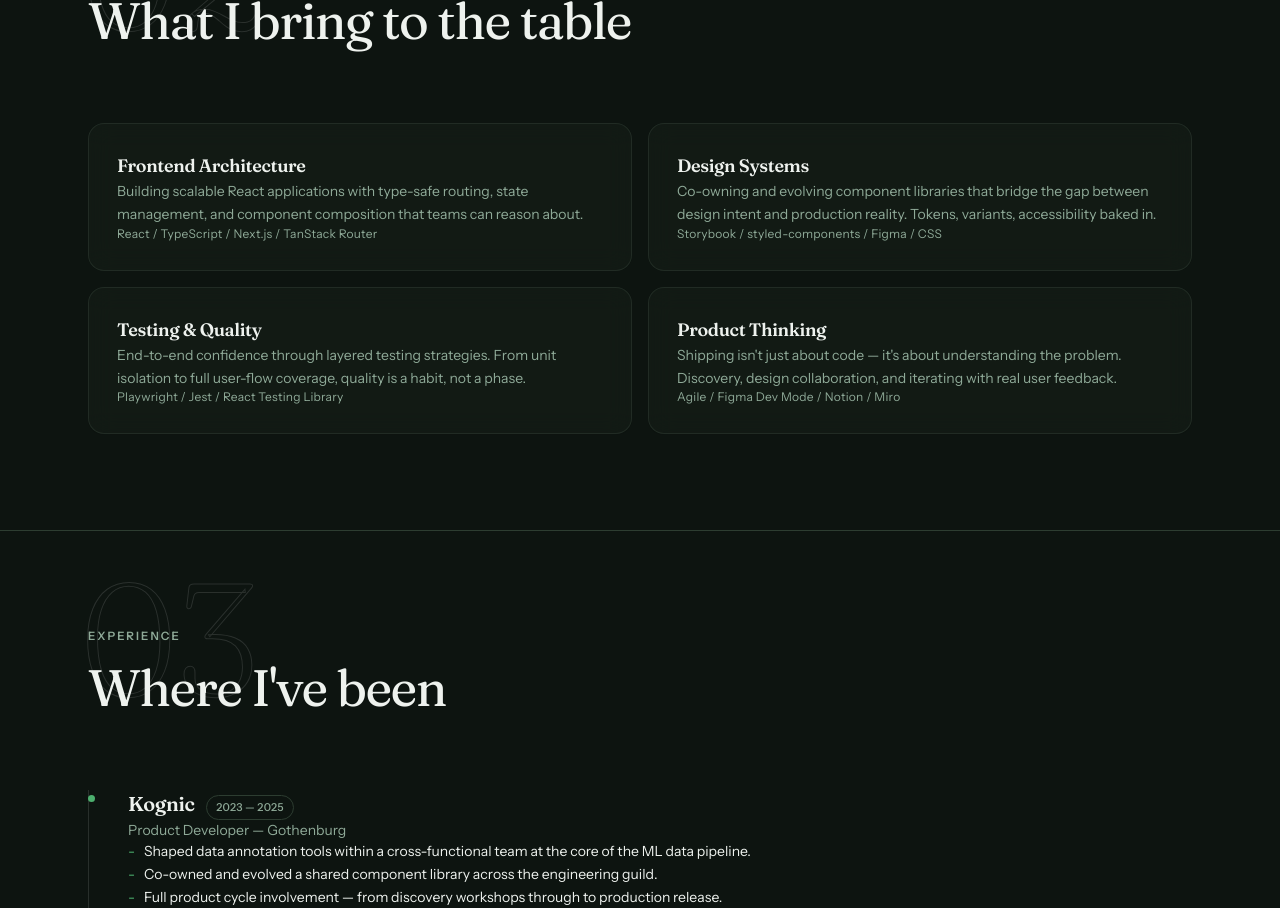
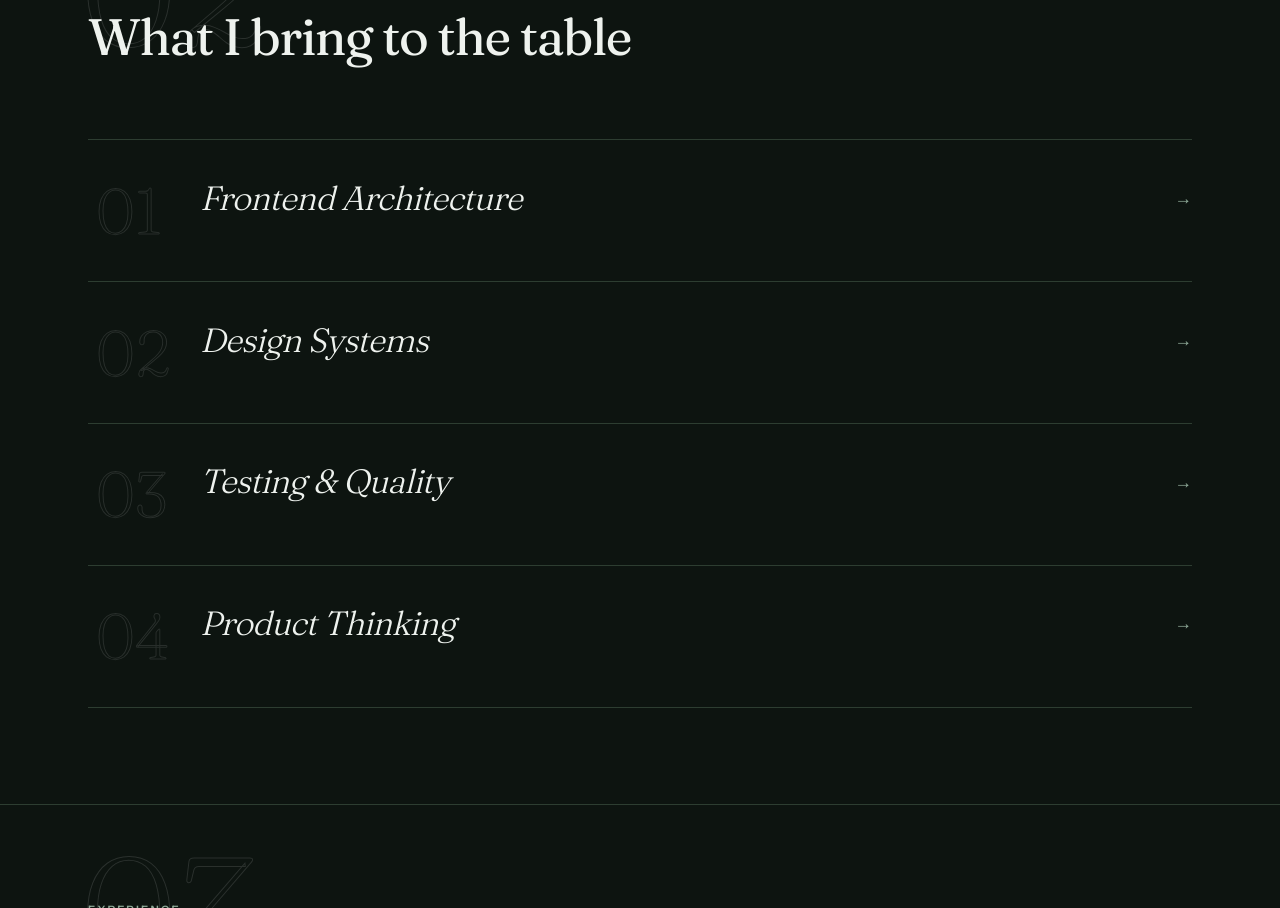
Before and after one commit to MathewsFranco/portifolio-mathews, a React (Vite) app in the folder apps/web/: page / in a window 1280 px wide. Shown: the part 1640-2548 px from the top of the page. Built offline with nearby package versions, Linux system fonts and the light colour scheme; no server answers.

Commit message:
🚧 refactor expertise section

```diff
--- a/apps/web/src/features/portfolio/page.tsx
+++ b/apps/web/src/features/portfolio/page.tsx
@@ -118,7 +118,7 @@ function AboutSection() {
             {aboutContent.intro}
           </motion.p>
           <motion.blockquote
-            className="blockquote-accent"
+            className="blockquote-accent py-2"
             initial="hidden"
             whileInView="visible"
             viewport={{ once: true }}
@@ -153,12 +153,13 @@ function ExpertiseSection() {
           kicker="Expertise"
           title="What I bring to the table"
         />
-        <div className="grid gap-4 md:grid-cols-2">
+        <div style={{ borderTop: "1px solid var(--c-border)" }}>
           {expertiseDomains.map((domain, i) => (
             <motion.article
               key={domain.title}
-              className="card-glass p-7"
-              initial={{ opacity: 0, y: 24 }}
+              className="expertise-strip"
+              style={{ borderBottom: "1px solid var(--c-border)" }}
+              initial={{ opacity: 0, y: 20 }}
               whileInView={{ opacity: 1, y: 0 }}
               viewport={{ once: true }}
               transition={{
@@ -167,28 +168,53 @@ function ExpertiseSection() {
                 ease: [0.16, 1, 0.3, 1],
               }}
             >
+              <div className="flex items-start gap-6 sm:gap-10">
+                <span className="expertise-ghost-index">0{i + 1}</span>
+                <div className="min-w-0 flex-1">
+                  <div className="flex items-center justify-between">
                     <h3
-                className="mb-3 font-semibold text-lg"
                       style={{
                         fontFamily: "var(--font-display)",
-                  fontVariationSettings: '"opsz" 32',
-                  letterSpacing: "-0.02em",
+                        fontWeight: 300,
+                        fontStyle: "italic",
+                        fontSize: "clamp(1.4rem, 2.8vw, 2.1rem)",
+                        fontVariationSettings: '"opsz" 72',
+                        letterSpacing: "-0.025em",
+                        lineHeight: 1.15,
                       }}
                     >
                       {domain.title}
                     </h3>
+                    <span className="expertise-arrow">→</span>
+                  </div>
+                  <div className="expertise-content-reveal">
+                    <div className="expertise-content-inner">
                       <p
-                className="mb-4 text-sm leading-relaxed"
-                style={{ color: "var(--c-muted)" }}
+                        className="mt-5 text-base leading-relaxed"
+                        style={{ color: "var(--c-muted)", maxWidth: "54ch" }}
                       >
                         {domain.description}
                       </p>
-              <p
-                className="text-xs"
-                style={{ color: "var(--c-muted)", letterSpacing: "0.02em" }}
+                      <div className="mb-2 mt-4 flex flex-wrap gap-4">
+                        {domain.tools.map((tool) => (
+                          <span
+                            key={tool}
+                            style={{
+                              fontSize: "0.68rem",
+                              fontWeight: 600,
+                              letterSpacing: "0.16em",
+                              textTransform: "uppercase",
+                              color: "var(--c-accent-light)",
+                            }}
                           >
-                {domain.tools.join(" / ")}
-              </p>
+                            {tool}
+                          </span>
+                        ))}
+                      </div>
+                    </div>
+                  </div>
+                </div>
+              </div>
             </motion.article>
           ))}
         </div>
@@ -196,7 +222,6 @@ function ExpertiseSection() {
     </section>
   );
 }
-
 function ExperienceSection() {
   return (
     <section id="experience" className="section">
--- a/apps/web/src/index.css
+++ b/apps/web/src/index.css
@@ -206,6 +206,83 @@ body {
     text-transform: uppercase;
     color: var(--c-muted);
     margin-bottom: 1rem;
+}
+
+/* ─── Expertise strips ─── */
+.expertise-strip {
+    position: relative;
+    padding-block: clamp(1.75rem, 3vw, 2.5rem);
+    padding-inline: 0.5rem 0;
+    cursor: default;
+    transition: background 0.5s ease;
+}
+
+.expertise-strip::before {
+    content: "";
+    position: absolute;
+    left: 0;
+    top: 0;
+    bottom: 0;
+    width: 2px;
+    background: var(--c-accent);
+    transform: scaleY(0);
+    transform-origin: top;
+    transition: transform 0.55s var(--ease-out-expo);
+}
+
+.expertise-strip:hover::before {
+    transform: scaleY(1);
+}
+
+.expertise-strip:hover {
+    background: rgba(76, 175, 110, 0.025);
+}
+
+.expertise-ghost-index {
+    font-family: var(--font-display);
+    font-weight: 200;
+    font-size: clamp(2.5rem, 5vw, 4rem);
+    font-variation-settings: "opsz" 144;
+    line-height: 1;
+    color: transparent;
+    -webkit-text-stroke: 1px rgba(238, 242, 238, 0.12);
+    user-select: none;
+    flex-shrink: 0;
+    width: clamp(3rem, 5vw, 4.5rem);
+    transition: -webkit-text-stroke-color 0.4s ease;
+}
+
+.expertise-strip:hover .expertise-ghost-index {
+    -webkit-text-stroke-color: rgba(76, 175, 110, 0.45);
+}
+
+.expertise-arrow {
+    font-size: 1.1rem;
+    color: var(--c-muted);
+    flex-shrink: 0;
+    margin-left: 2rem;
+    transition:
+        color 0.3s ease,
+        transform 0.5s var(--ease-out-expo);
+}
+
+.expertise-strip:hover .expertise-arrow {
+    color: var(--c-accent);
+    transform: rotate(45deg) translateX(2px);
+}
+
+.expertise-content-reveal {
+    display: grid;
+    grid-template-rows: 0fr;
+    transition: grid-template-rows 0.55s var(--ease-out-expo);
+}
+
+.expertise-strip:hover .expertise-content-reveal {
+    grid-template-rows: 1fr;
+}
+
+.expertise-content-inner {
+    overflow: hidden;
 }
 
 /* ─── Cards ─── */
```
Lines whose indentation alone changed are shown as unchanged.
